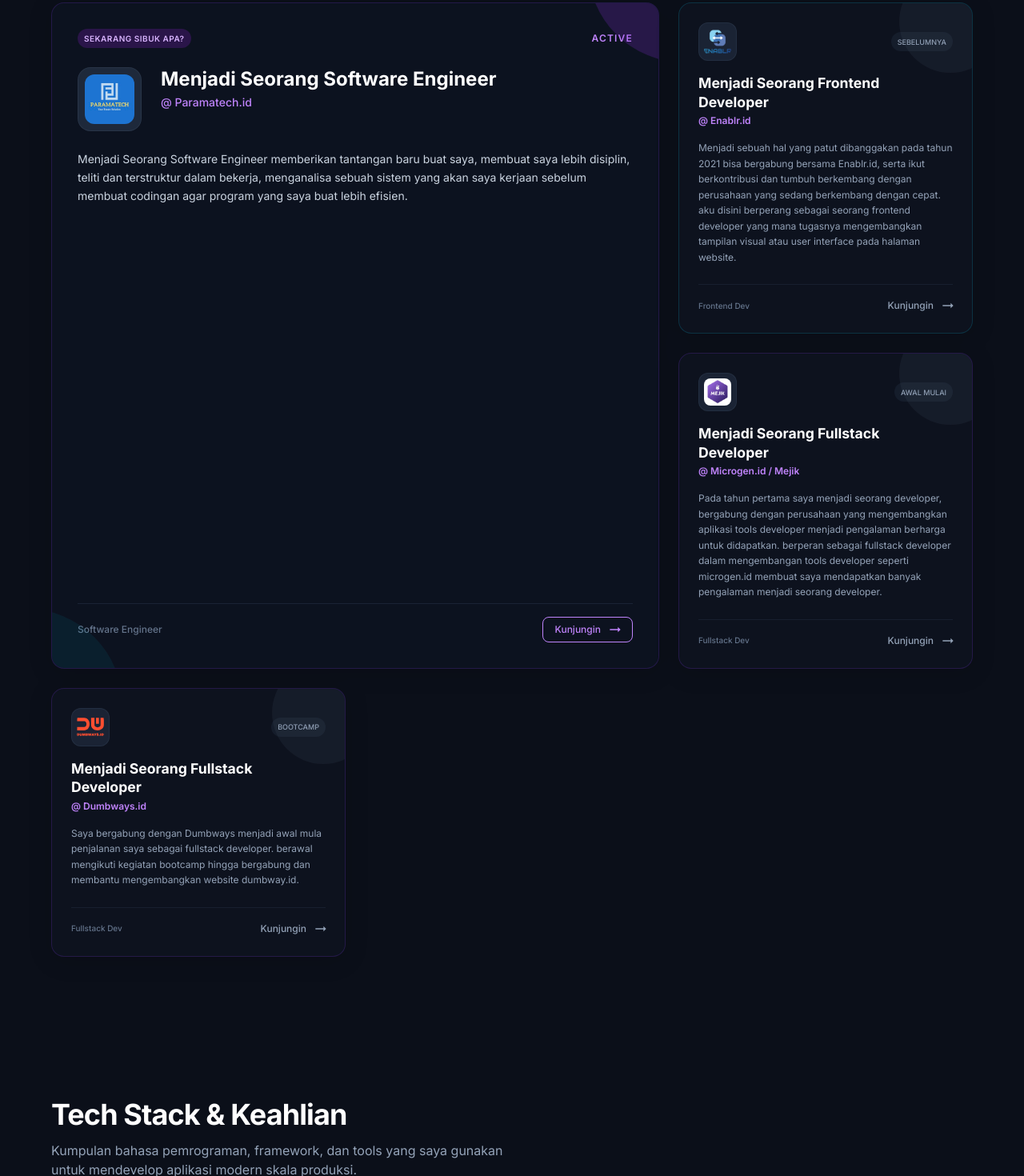
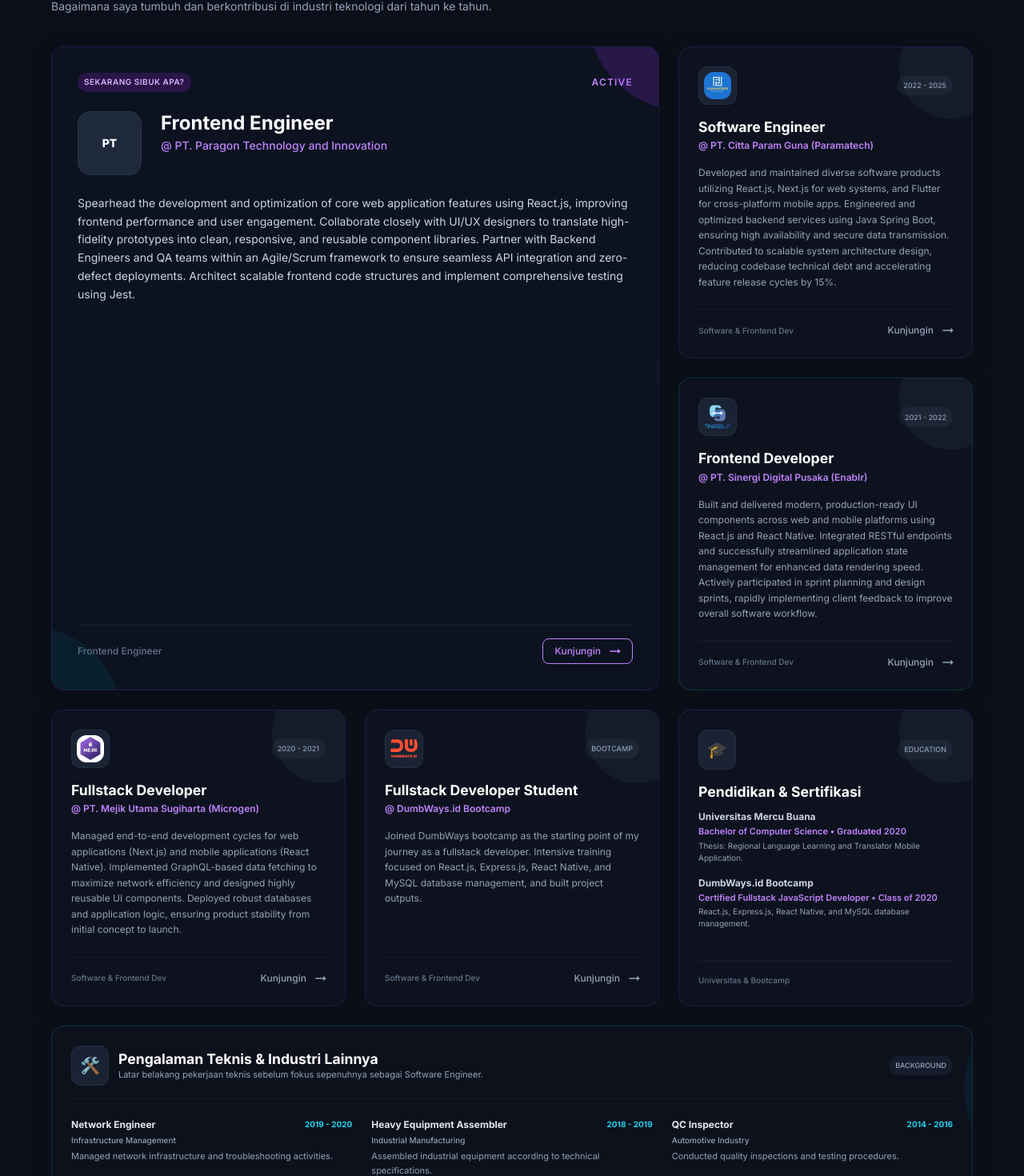
Before and after one commit to kurniaaldi/my-app, a React (Create React App) app: page / in a window 1280 px wide. Shown: the part 1106-2576 px from the top of the page at 80% size. Built offline with nearby package versions, Linux system fonts and the light colour scheme.

Commit message:
feat(info): update info

```diff
--- a/src/App.tsx
+++ b/src/App.tsx
@@ -133,6 +133,18 @@
   ];
 
   const projects = [
+    {
+      image: "./images/heron_wms.png",
+      title: "Heron WMS (Paragon)",
+      thumb: (
+        <div className="w-10 h-10 flex items-center justify-center bg-gradient-to-br from-purple-600 to-indigo-600 text-white font-extrabold text-xs rounded-xl shadow-inner select-none">
+          HR
+        </div>
+      ),
+      desc: "Warehouse Management System (WMS) internal untuk PT. Paragon Technology and Innovation. Mengelola manajemen stok, instant delivery routing, order tracking, inbound/outbound fulfillment, dan dashboard analytics pergudangan secara real-time.",
+      link: "https://heron.paragon.co.id",
+      stack: ["React.js", "Material UI", "Redux Toolkit", "RESTful APIs", "Lighthouse"],
+    },
     {
       image: "./images/stats.png",
       title: "Stats.enablr.id",
--- a/src/components/molecules/bento-timeline/index.tsx
+++ b/src/components/molecules/bento-timeline/index.tsx
@@ -14,6 +14,34 @@
 
   // Past jobs
   const pastJobs = id.before.child;
+
+  // Render logo or beautiful letter badge fallback
+  const renderLogo = (imgUrl: string, name: string) => {
+    if (imgUrl && imgUrl.trim() !== "") {
+      return (
+        <img
+          src={imgUrl}
+          alt={name}
+          className="w-full h-full object-contain rounded-xl"
+        />
+      );
+    }
+
+    // Clean company initials
+    const cleanName = name.replace("PT.", "").replace(".id", "").trim();
+    const initials = cleanName
+      .split(" ")
+      .map((n: string) => n[0])
+      .slice(0, 2)
+      .join("")
+      .toUpperCase();
+
+    return (
+      <div className="w-full h-full flex items-center justify-center bg-gradient-to-br from-purple-500 to-cyan-500 text-white font-extrabold text-sm rounded-xl select-none shadow-inner">
+        {initials}
+      </div>
+    );
+  };
 
   return (
     <section className="w-full py-12 transition-colors duration-300">
@@ -39,7 +67,7 @@
 
         {/* Highlighted Card: Sekarang Sibuk Apa? */}
         <div className={`md:col-span-2 row-span-2 flex flex-col justify-between p-8 rounded-2xl transition-all duration-300 group hover:translate-y-[-2px] overflow-hidden relative ${
-          isDarkMode ? "glow-border-violet" : "light-mode-card"
+          isDarkMode ? "glow-border-violet" : "light-mode-card bg-white"
         }`}>
           {/* Decorative backdrop elements (glow spots) */}
           <div className={`absolute top-[-20%] right-[-20%] w-60 h-60 rounded-full blur-[80px] pointer-events-none group-hover:scale-110 transition-transform duration-500 ${
@@ -71,11 +99,7 @@
               <div className={`flex-shrink-0 p-2 rounded-2xl border border-solid w-20 h-20 flex items-center justify-center overflow-hidden ${
                 isDarkMode ? "bg-slate-800 border-slate-700/50" : "bg-slate-100 border-slate-200"
               }`}>
-                <img
-                  src={currentJob.img}
-                  alt="Paramatech logo"
-                  className="w-full h-full object-cover rounded-xl"
-                />
+                {renderLogo(currentJob.img, currentJob.company || "PT. Paragon Technology and Innovation")}
               </div>
               <div>
                 <Typography
@@ -90,7 +114,7 @@
                 <Typography className={`font-medium mb-3 text-sm ${
                   isDarkMode ? "text-purple-400" : "text-purple-600"
                 }`}>
-                  @ Paramatech.id
+                  @ {currentJob.company || "PT. Paragon Technology and Innovation"}
                 </Typography>
               </div>
             </div>
@@ -108,7 +132,7 @@
             <span className={`text-xs font-medium ${
               isDarkMode ? "text-slate-500" : "text-slate-400"
             }`}>
-              Software Engineer
+              Frontend Engineer
             </span>
             <Button
               variant="outlined"
@@ -128,7 +152,6 @@
 
         {/* Past Experience Cards (Chronological) */}
         {pastJobs.map((item: any, index: number) => {
-          // Alternative glow styles for past experiences
           const isEnablr = item.link.includes("enablr");
           const hoverClass = isEnablr ? "glow-border-cyan" : "glow-border-violet";
 
@@ -139,7 +162,6 @@
                 isDarkMode ? `${hoverClass} bg-[#151B2C]/30` : "light-mode-card bg-white"
               }`}
             >
-              {/* Subtle background color accents */}
               <div className="absolute top-[-10%] right-[-10%] w-32 h-32 rounded-full bg-slate-500/5 dark:bg-slate-500/10 blur-[40px] pointer-events-none" />
 
               <div>
@@ -147,14 +169,10 @@
                   <div className={`p-1.5 rounded-xl border border-solid w-12 h-12 flex items-center justify-center overflow-hidden ${
                     isDarkMode ? "bg-slate-800/80 border-slate-700/40" : "bg-slate-100 border-slate-200"
                   }`}>
-                    <img
-                      src={item.img}
-                      alt={item.role}
-                      className="w-full h-full object-contain rounded-lg"
-                    />
+                    {renderLogo(item.img, item.company)}
                   </div>
                   <Chip
-                    label={index === 0 ? "SEBELUMNYA" : index === 1 ? "AWAL MULAI" : "BOOTCAMP"}
+                    label={index === 0 ? "2022 - 2025" : index === 1 ? "2021 - 2022" : index === 2 ? "2020 - 2021" : "BOOTCAMP"}
                     size="small"
                     className={`text-[9px] font-medium ${
                       isDarkMode
@@ -175,9 +193,9 @@
                 </Typography>
 
                 <Typography className={`text-xs font-semibold mb-4 ${
-                  isDarkMode ? "text-slate-450 text-purple-400" : "text-slate-400"
+                  isDarkMode ? "text-purple-400" : "text-slate-400"
                 }`}>
-                  {item.title || (isEnablr ? "@ Enablr.id" : item.link.includes("microgen") ? "@ Microgen.id / Mejik" : "@ Dumbways.id")}
+                  @ {item.company}
                 </Typography>
 
                 <Typography className={`text-xs leading-relaxed mb-6 ${
@@ -193,7 +211,7 @@
                 <span className={`text-[10px] font-medium ${
                   isDarkMode ? "text-slate-500" : "text-slate-400"
                 }`}>
-                  {isEnablr ? "Frontend Dev" : "Fullstack Dev"}
+                  Software & Frontend Dev
                 </span>
                 <Button
                   variant="text"
@@ -213,6 +231,121 @@
           );
         })}
 
+        {/* Education & Certifications Card */}
+        <div className={`p-6 rounded-2xl transition-all duration-300 flex flex-col justify-between group hover:translate-y-[-2px] relative overflow-hidden ${
+          isDarkMode ? "glow-border-violet bg-[#151B2C]/30" : "light-mode-card bg-white"
+        }`}>
+          <div className="absolute top-[-10%] right-[-10%] w-32 h-32 rounded-full bg-slate-500/5 dark:bg-slate-500/10 blur-[40px] pointer-events-none" />
+
+          <div>
+            <div className="flex items-center justify-between mb-4">
+              <div className={`p-2.5 rounded-xl border border-solid text-xl ${
+                isDarkMode ? "bg-slate-800/80 border-slate-700/40 text-purple-400" : "bg-slate-100 border-slate-200 text-purple-600"
+              }`}>
+                🎓
+              </div>
+              <Chip
+                label="EDUCATION"
+                size="small"
+                className={`text-[9px] font-medium ${
+                  isDarkMode ? "bg-slate-800/50 text-slate-400" : "bg-slate-100 text-slate-600"
+                }`}
+              />
+            </div>
+
+            <Typography
+              variant="h5"
+              className={`font-bold mb-3 ${isDarkMode ? "text-white" : "text-slate-800"}`}
+              style={{ fontSize: "1.1rem" }}
+            >
+              Pendidikan & Sertifikasi
+            </Typography>
+
+            <div className="flex flex-col gap-4">
+              {id.education.map((edu: any, index: number) => (
+                <div key={index} className="flex flex-col gap-0.5">
+                  <Typography className={`text-xs font-bold ${isDarkMode ? "text-slate-300" : "text-slate-800"}`}>
+                    {edu.institution}
+                  </Typography>
+                  <Typography className={`text-[11px] font-semibold ${isDarkMode ? "text-purple-400" : "text-purple-600"}`}>
+                    {edu.degree} &bull; {edu.period}
+                  </Typography>
+                  <Typography className={`text-[10px] ${isDarkMode ? "text-slate-400" : "text-slate-550"}`}>
+                    {edu.desc}
+                  </Typography>
+                </div>
+              ))}
+            </div>
+          </div>
+
+          <div className={`pt-4 border-t border-solid border-x-0 border-b-0 flex items-center justify-between ${
+            isDarkMode ? "border-slate-800/60" : "border-slate-100"
+          }`}>
+            <span className={`text-[10px] font-medium ${
+              isDarkMode ? "text-slate-500" : "text-slate-400"
+            }`}>
+              Universitas & Bootcamp
+            </span>
+          </div>
+        </div>
+
+        {/* Previous Non-IT/Tech Experiences Card - Spans 3 Columns */}
+        <div className={`md:col-span-3 p-6 rounded-2xl transition-all duration-300 group hover:translate-y-[-2px] relative overflow-hidden ${
+          isDarkMode ? "glow-border-cyan bg-[#151B2C]/20" : "light-mode-card bg-white"
+        }`}>
+          <div className="absolute top-[-20%] right-[-20%] w-60 h-60 rounded-full bg-cyan-600/5 dark:bg-cyan-600/10 blur-[80px] pointer-events-none" />
+
+          <div className="flex flex-col md:flex-row items-start md:items-center justify-between mb-6 pb-4 border-b border-solid border-x-0 border-t-0 border-slate-100 dark:border-slate-800/60">
+            <div className="flex items-center gap-3">
+              <div className={`p-2.5 rounded-xl border border-solid text-xl ${
+                isDarkMode ? "bg-slate-800/80 border-slate-700/40 text-cyan-400" : "bg-slate-100 border-slate-200 text-cyan-600"
+              }`}>
+                🛠️
+              </div>
+              <div>
+                <Typography
+                  variant="h5"
+                  className={`font-bold ${isDarkMode ? "text-white" : "text-slate-800"}`}
+                  style={{ fontSize: "1.1rem" }}
+                >
+                  Pengalaman Teknis & Industri Lainnya
+                </Typography>
+                <Typography className={`text-[11px] ${isDarkMode ? "text-slate-450 text-slate-400" : "text-slate-500"}`}>
+                  Latar belakang pekerjaan teknis sebelum fokus sepenuhnya sebagai Software Engineer.
+                </Typography>
+              </div>
+            </div>
+            <Chip
+              label="BACKGROUND"
+              size="small"
+              className={`text-[9px] font-medium mt-2 md:mt-0 ${
+                isDarkMode ? "bg-slate-800/50 text-slate-400" : "bg-slate-100 text-slate-600"
+              }`}
+            />
+          </div>
+
+          <div className="grid grid-cols-1 md:grid-cols-3 gap-6">
+            {id.previousTechnical.map((item: any, index: number) => (
+              <div key={index} className="flex flex-col gap-1">
+                <div className="flex items-center justify-between">
+                  <Typography className={`text-xs font-bold ${isDarkMode ? "text-slate-200" : "text-slate-800"}`}>
+                    {item.role}
+                  </Typography>
+                  <span className={`text-[10px] font-bold ${isDarkMode ? "text-cyan-400" : "text-cyan-600"}`}>
+                    {item.period}
+                  </span>
+                </div>
+                <Typography className={`text-[10px] font-medium ${isDarkMode ? "text-slate-450 text-slate-400" : "text-slate-500"}`}>
+                  {item.company}
+                </Typography>
+                <Typography className={`text-[11px] leading-relaxed ${isDarkMode ? "text-slate-400" : "text-slate-600"}`}>
+                  {item.desc}
+                </Typography>
+              </div>
+            ))}
+          </div>
+        </div>
+
       </div>
     </section>
   );
--- a/src/constan/id.json
+++ b/src/constan/id.json
@@ -1,14 +1,15 @@
 {
-  "profile": "Saya seorang Frontend Developer dengan hasrat yang kuat untuk mempelajari hal-hal baru. Saya akrab dengan ReactJs, React Native, Node.Js dan ExpressJs. Saya mulai belajar bahasa pemrograman dari php dan saat ini menggunakan javascript sebagai bahasa utama saya.",
+  "profile": "Results-driven Software Engineer with over 5+ years of professional experience specializing in building responsive, scalable, and high-performance web and mobile applications. Expert in modern JavaScript/TypeScript ecosystems, including React.js, Next.js, and React Native, with a strong foundation in backend integration (Node.js, Spring Boot) and cross-platform mobile development (Flutter).",
   "iDoNow": {
     "title": "Sekarang Sibuk Apa?",
     "child": [
       {
         "button": "Kunjungin",
-        "img": "./paramatech.jpeg",
-        "link": "https://paramatech.id/",
-        "role": "Menjadi Seorang Software Engineer",
-        "desc": "Menjadi Seorang Software Engineer memberikan tantangan baru buat saya, membuat saya lebih disiplin, teliti dan terstruktur dalam bekerja, menganalisa sebuah sistem yang akan saya kerjaan sebelum membuat codingan agar program yang saya buat lebih efisien."
+        "img": "",
+        "link": "https://www.paragon-innovation.com/",
+        "company": "PT. Paragon Technology and Innovation",
+        "role": "Frontend Engineer",
+        "desc": "Spearhead the development and optimization of core web application features using React.js, improving frontend performance and user engagement. Collaborate closely with UI/UX designers to translate high-fidelity prototypes into clean, responsive, and reusable component libraries. Partner with Backend Engineers and QA teams within an Agile/Scrum framework to ensure seamless API integration and zero-defect deployments. Architect scalable frontend code structures and implement comprehensive testing using Jest."
       }
     ]
   },
@@ -17,27 +18,72 @@
     "child": [
       {
         "button": "Kunjungin",
-        "img": "./enablr.svg",
-        "link": "https://enablr.id/",
-        "role": "Menjadi Seorang Frontend Developer",
-        "desc": "Menjadi sebuah hal yang patut dibanggakan pada tahun 2021 bisa bergabung bersama Enablr.id, serta ikut berkontribusi dan tumbuh berkembang dengan perusahaan yang sedang berkembang dengan cepat. aku disini berperang sebagai seorang frontend developer yang mana tugasnya mengembangkan tampilan visual atau user interface pada halaman website."
+        "img": "./paramatech.jpeg",
+        "link": "https://paramatech.id/",
+        "company": "PT. Citta Param Guna (Paramatech)",
+        "role": "Software Engineer",
+        "desc": "Developed and maintained diverse software products utilizing React.js, Next.js for web systems, and Flutter for cross-platform mobile apps. Engineered and optimized backend services using Java Spring Boot, ensuring high availability and secure data transmission. Contributed to scalable system architecture design, reducing codebase technical debt and accelerating feature release cycles by 15%."
       },
       {
         "button": "Kunjungin",
+        "img": "./enablr.svg",
+        "link": "https://enablr.id/",
+        "company": "PT. Sinergi Digital Pusaka (Enablr)",
+        "role": "Frontend Developer",
+        "desc": "Built and delivered modern, production-ready UI components across web and mobile platforms using React.js and React Native. Integrated RESTful endpoints and successfully streamlined application state management for enhanced data rendering speed. Actively participated in sprint planning and design sprints, rapidly implementing client feedback to improve overall software workflow."
+      },
+      {
+        "button": "Kunjungin",
+        "img": "./mejik.jpg",
         "link": "https://microgen.id/",
-        "img": "./mejik.jpg",
-        "role": "Menjadi Seorang Fullstack Developer",
-        "desc": "Pada tahun pertama saya menjadi seorang developer, bergabung dengan perusahaan yang mengembangkan aplikasi tools developer menjadi pengalaman berharga untuk didapatkan. berperan sebagai fullstack developer dalam mengembangan tools developer seperti microgen.id membuat saya mendapatkan banyak pengalaman menjadi seorang developer."
+        "company": "PT. Mejik Utama Sugiharta (Microgen)",
+        "role": "Fullstack Developer",
+        "desc": "Managed end-to-end development cycles for web applications (Next.js) and mobile applications (React Native). Implemented GraphQL-based data fetching to maximize network efficiency and designed highly reusable UI components. Deployed robust databases and application logic, ensuring product stability from initial concept to launch."
       },
       {
         "button": "Kunjungin",
         "img": "./dumbways.svg",
         "link": "https://dumbways.id/",
-        "role": "Menjadi Seorang Fullstack Developer",
-        "desc": "Saya bergabung dengan Dumbways menjadi awal mula penjalanan saya sebagai fullstack developer. berawal mengikuti kegiatan bootcamp hingga bergabung dan membantu mengembangkan website dumbway.id."
+        "company": "DumbWays.id Bootcamp",
+        "role": "Fullstack Developer Student",
+        "desc": "Joined DumbWays bootcamp as the starting point of my journey as a fullstack developer. Intensive training focused on React.js, Express.js, React Native, and MySQL database management, and built project outputs."
       }
     ]
   },
+  "previousTechnical": [
+    {
+      "role": "Network Engineer",
+      "company": "Infrastructure Management",
+      "period": "2019 - 2020",
+      "desc": "Managed network infrastructure and troubleshooting activities."
+    },
+    {
+      "role": "Heavy Equipment Assembler",
+      "company": "Industrial Manufacturing",
+      "period": "2018 - 2019",
+      "desc": "Assembled industrial equipment according to technical specifications."
+    },
+    {
+      "role": "QC Inspector",
+      "company": "Automotive Industry",
+      "period": "2014 - 2016",
+      "desc": "Conducted quality inspections and testing procedures."
+    }
+  ],
+  "education": [
+    {
+      "institution": "Universitas Mercu Buana",
+      "degree": "Bachelor of Computer Science",
+      "period": "Graduated 2020",
+      "desc": "Thesis: Regional Language Learning and Translator Mobile Application."
+    },
+    {
+      "institution": "DumbWays.id Bootcamp",
+      "degree": "Certified Fullstack JavaScript Developer",
+      "period": "Class of 2020",
+      "desc": "React.js, Express.js, React Native, and MySQL database management."
+    }
+  ],
   "project": "Hal yang menjadi fokus dari saya adalah memiliki aplikasi sendiri yang nantinya akan saya kelola sendiri. saya juga sudah telah menyelesaikan beberapa perkerjaan dari luar dan berbagai jenis skala pekerjaan, mulai dari mengerjakan beberapa fitur saja sampai dengan membuat full satu product utuh dari awal sampai selesai.",
   "hubungi": "Hubungi Saya"
 }
```
Also changed, not shown: public/images/heron_wms.png (added).
